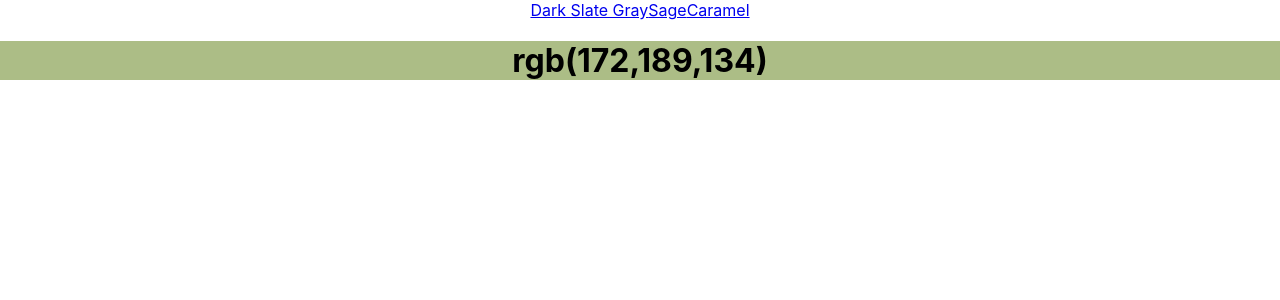
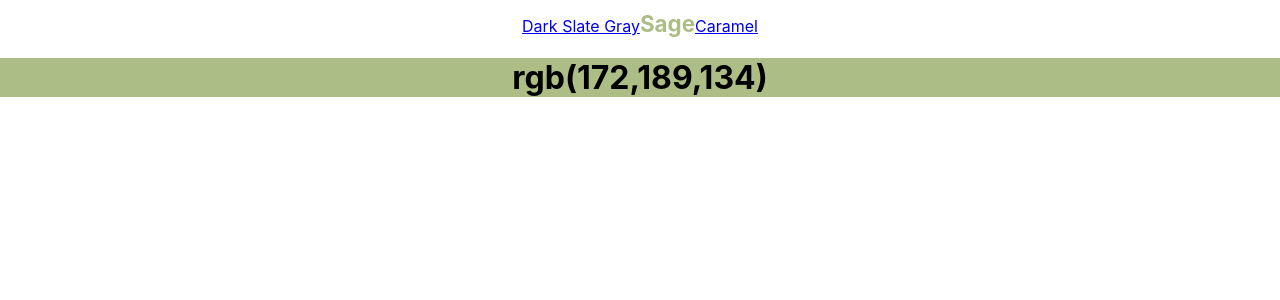
Before and after one commit to charlescrabtree/react-color-router, a React (Create React App) app: page /rgb/172/189/134 in a window 1280 px wide. Shown: the top 300 px of the page. Built offline with nearby package versions, Linux system fonts and the light colour scheme.

Commit message:
made navbar dynamically change when clicked on

```diff
--- a/src/Components/NavBar/NavBar.css
+++ b/src/Components/NavBar/NavBar.css
@@ -0,0 +1,24 @@
+.navbar {
+    justify-content: center;
+    margin: 10px;
+}
+
+.active {
+    text-decoration: none;
+}
+.dark-gray.active {
+    color: rgb(40, 84, 75);
+    font-size:x-large;
+}
+
+.sage.active {
+    color: rgb(172, 189, 134);
+    font-weight: bold;
+}
+
+.caramel.active {
+    color: rgb(255, 160, 111);
+    border: solid black;
+    border-radius: 5px;
+
+}
--- a/src/Components/NavBar/NavBar.js
+++ b/src/Components/NavBar/NavBar.js
@@ -1,20 +1,20 @@
 import { NavLink, useParams } from 'react-router-dom';
-
+import './NavBar.css';
 export default function NavBar() {
   const { r, g, b } = useParams();
   const currentColor = `rgb(${r},${g},${b})`;
 
   return (
     <div className='navbar' style={{ '--currentColor': currentColor }}>
-      <NavLink to="/rgb/40/84/75" className="navlink">
+      <NavLink to="/rgb/40/84/75" className="dark-gray">
       Dark Slate Gray
       </NavLink>
 
-      <NavLink to="/rgb/172/189/134" className="navlink">
+      <NavLink to="/rgb/172/189/134" className="sage">
       Sage
       </NavLink>
 
-      <NavLink to="/rgb/255/160/111" className="navlink">
+      <NavLink to="/rgb/255/160/111" className="caramel">
       Caramel
       </NavLink>
     </div>
--- a/src/Components/RGB/RGB.css
+++ b/src/Components/RGB/RGB.css
@@ -0,0 +1,4 @@
+.active {
+    font-size: 1.4em;
+    text-decoration: none;
+  }
```
